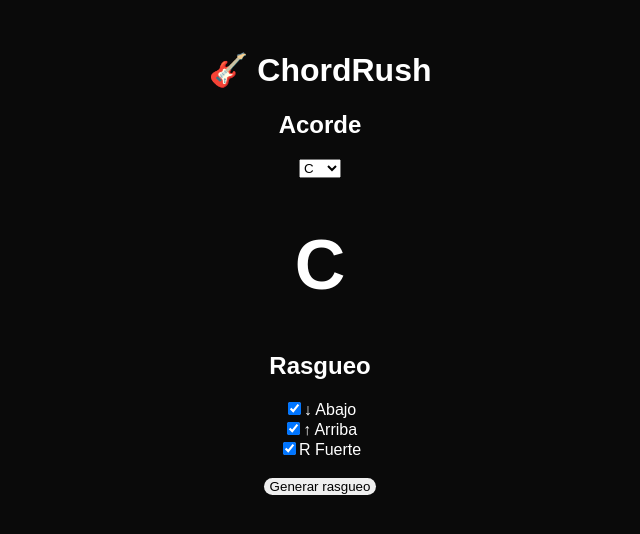
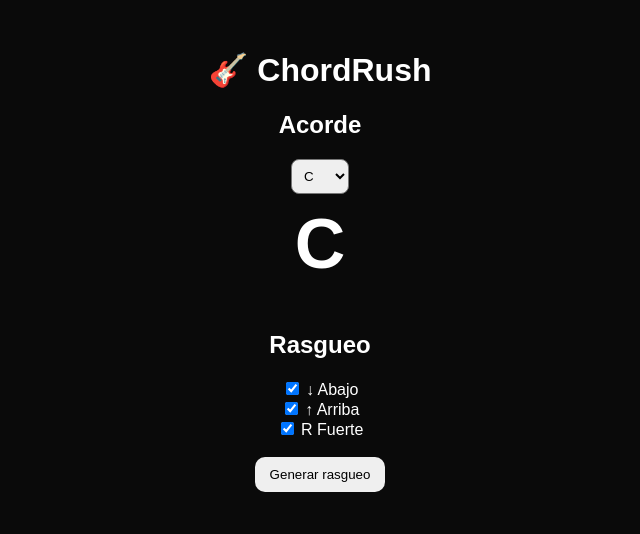
Before and after one commit to maitenasalimbenea/chordrush, a React (Vite) app: page / in a window 1280 px wide. Shown: the top 534 px of the page, without its empty margins (320-960 px from the left). Built offline with nearby package versions, Linux system fonts and the light colour scheme.

Commit message:
Update App.jsx

```diff
--- a/src/App.jsx
+++ b/src/App.jsx
@@ -25,10 +25,9 @@ export default function App() {
       return;
     }
 
-    const result = [];
-    for (let i = 0; i < 6; i++) {
-      result.push(pool[Math.floor(Math.random() * pool.length)]);
-    }
+    const result = Array.from({ length: 6 }, () =>
+      pool[Math.floor(Math.random() * pool.length)]
+    );
 
     setStrum(result.join(" "));
   }
@@ -45,17 +44,23 @@ export default function App() {
 
       <h1>🎸 ChordRush</h1>
 
-      {/* ACORDE */}
+      {/* ACORDE (VERSIÓN SIMPLE, NO MULTI-SELECCIÓN) */}
       <h2>Acorde</h2>
 
-      <select value={chord} onChange={(e) => setChord(e.target.value)}>
+      <select
+        value={chord}
+        onChange={(e) => setChord(e.target.value)}
+        style={{ padding: 8, borderRadius: 8 }}
+      >
         <option value="C">C</option>
         <option value="G">G</option>
         <option value="D">D</option>
         <option value="Am">Am</option>
       </select>
 
-      <h1 style={{ fontSize: 70 }}>{chord}</h1>
+      <h1 style={{ fontSize: 70, marginTop: 10 }}>
+        {chord}
+      </h1>
 
       {/* RASGUEO */}
       <h2>Rasgueo</h2>
@@ -66,7 +71,7 @@ export default function App() {
           checked={opts.down}
           onChange={() => toggle("down")}
         />
-        ↓ Abajo
+        {" "}↓ Abajo
       </label>
 
       <br />
@@ -77,7 +82,7 @@ export default function App() {
           checked={opts.up}
           onChange={() => toggle("up")}
         />
-        ↑ Arriba
+        {" "}↑ Arriba
       </label>
 
       <br />
@@ -88,12 +93,19 @@ export default function App() {
           checked={opts.r}
           onChange={() => toggle("r")}
         />
-        R Fuerte
+        {" "}R Fuerte
       </label>
 
       <br /><br />
 
-      <button onClick={generateStrum}>
+      <button
+        onClick={generateStrum}
+        style={{
+          padding: "10px 15px",
+          borderRadius: 10,
+          cursor: "pointer",
+        }}
+      >
         Generar rasgueo
       </button>
 
```
